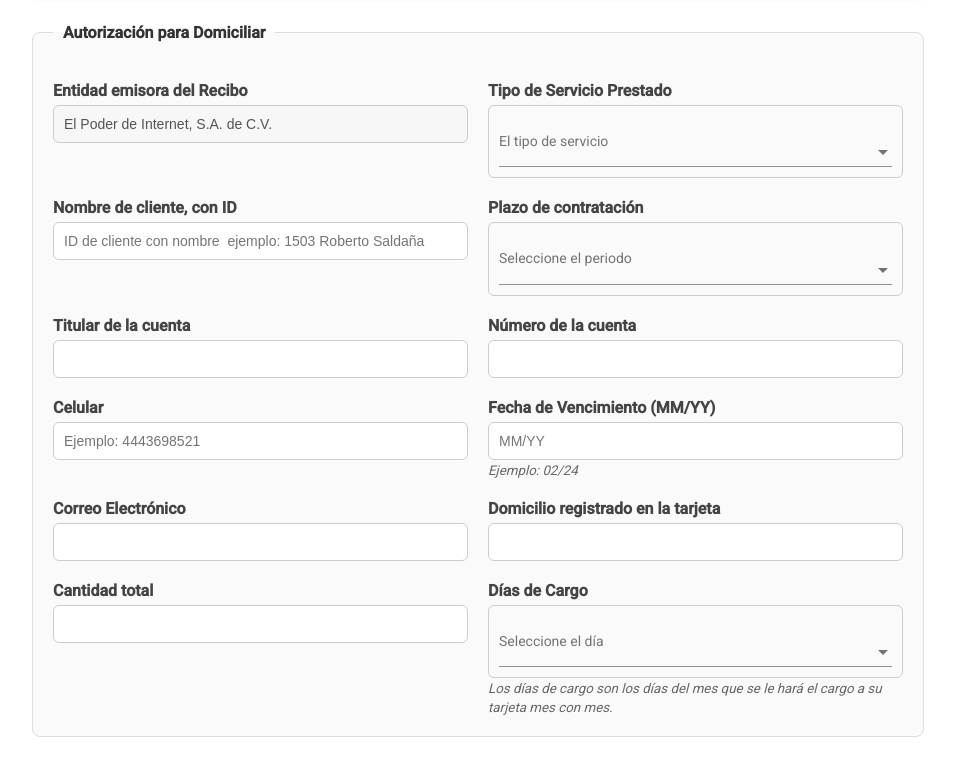
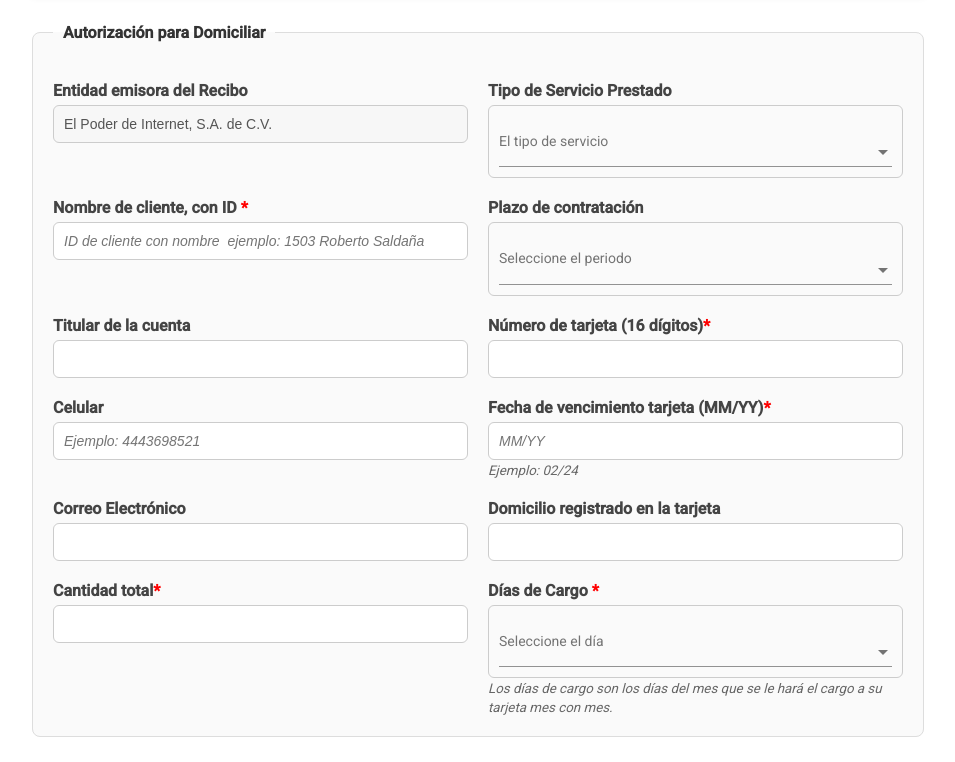
Before and after one commit to Chuyini/DomiciliarCliente, an Angular app: page / in a window 1280 px wide. Shown: the part 390-1152 px from the top of the page, without its empty margins (162-1117 px from the left). Built offline with nearby package versions, Linux system fonts and the light colour scheme.

Commit message:
add obligatory fields

```diff
--- a/src/app/components/form/form.component.css
+++ b/src/app/components/form/form.component.css
@@ -23,8 +23,15 @@ body {
 
 /* Animación de aparición */
 @keyframes fadeIn {
-    0% { opacity: 0; transform: translateY(20px); }
-    100% { opacity: 1; transform: translateY(0); }
+  0% {
+    opacity: 0;
+    transform: translateY(20px);
+  }
+
+  100% {
+    opacity: 1;
+    transform: translateY(0);
+  }
 }
 
 /* Título principal */
@@ -38,7 +45,7 @@ body {
   text-transform: uppercase;
   font-size: 20px;
   letter-spacing: 1px;
-    box-shadow: 0 2px 8px rgba(0,0,0,0.15);
+  box-shadow: 0 2px 8px rgba(0, 0, 0, 0.15);
 }
 
 /* fieldset */
@@ -74,6 +81,14 @@ body {
   margin-bottom: 5px;
   font-weight: 600;
   color: #444;
+}
+
+input::placeholder {
+  font-style: italic;
+}
+
+span {
+  color: red;
 }
 
 /* Inputs y ng-select */
@@ -128,11 +143,13 @@ body {
   gap: 10px;
   margin-top: 10px;
 }
+
 .file-upload p {
   margin: 0;
   font-size: 14px;
   color: #666;
 }
+
 .file-label {
   background-color: #5563de;
   color: #fff;
@@ -144,12 +161,15 @@ body {
   display: inline-block;
   transition: background-color 0.3s ease;
 }
+
 .file-label:hover {
   background-color: #3e4eb3;
 }
+
 .file-input {
   display: none;
 }
+
 .file-name {
   font-size: 14px;
   color: #333;
@@ -171,10 +191,12 @@ body {
   margin-top: 20px;
   transition: background-color 0.3s ease, transform 0.2s ease;
 }
+
 .btn-submit:hover {
   background-color: #218838;
   transform: translateY(-2px);
 }
+
 .btn-submit:active {
   background-color: #1e7e34;
   transform: translateY(0);
@@ -187,9 +209,11 @@ body {
     margin: 20px auto;
     padding: 20px;
   }
+
   .two-columns {
     grid-template-columns: 1fr;
   }
+
   h2 {
     font-size: 18px;
   }
--- a/src/app/components/form/form.component.html
+++ b/src/app/components/form/form.component.html
@@ -26,7 +26,7 @@
         </div>
 
         <div>
-          <label for="numNomC">Nombre de cliente, con ID</label>
+          <label for="numNomC">Nombre de cliente, con ID <span>*</span></label>
           <input type="text" id="numNomC" name="numNomC" [(ngModel)]="numNameClient"
             placeholder="ID de cliente con nombre  ejemplo: 1503 Roberto Saldaña" />
         </div>
@@ -50,7 +50,7 @@
         </div>
 
         <div>
-          <label for="zona">Número de la cuenta</label>
+          <label for="zona">Número de tarjeta (16 dígitos)<span>*</span></label>
           <input maxlength="50" type="text" id="zona" name="zone" [(ngModel)]="numAccount" />
         </div>
 
@@ -60,7 +60,7 @@
         </div>
 
         <div>
-          <label for="dueDate">Fecha de Vencimiento (MM/YY)</label>
+          <label for="dueDate">Fecha de vencimiento tarjeta (MM/YY)<span>*</span></label>
           <input type="text" id="dueDate" name="dueDate"  [(ngModel)]="dueDate" placeholder="MM/YY"
             pattern="^(0[1-9]|1[0-2])\\/\\d{2}$" />
           <small style="font-style: italic; color: #666;">Ejemplo: 02/24</small>
@@ -77,12 +77,12 @@
         </div>
 
         <div>
-          <label for="cantT">Cantidad total</label>
+          <label for="cantT">Cantidad total<span>*</span></label>
           <input type="text" id="cantT" name="cantT" [(ngModel)]="cantT" />
         </div>
 
         <div>
-          <label for="hiring">Días de Cargo</label>
+          <label for="hiring">Días de Cargo <span>*</span></label>
           <ng-select [items]="daysPay" bindLabel="day" bindValue="day" placeholder="Seleccione el día
           " [(ngModel)]="dayPaySelected" [multiple]="false" name="daysPay" class="custom-ng-select" [clearable]="true"
             [searchable]="true" dropdownPosition="auto">
--- a/src/app/components/form/form.component.ts
+++ b/src/app/components/form/form.component.ts
@@ -187,7 +187,7 @@ export class FormComponent {
 
 
 public async submitAll(): Promise<void> {
-  if (this.telPerson === "" || this.emailPerson === "") {
+  if (this.telPerson === "" || this.emailPerson === "" ||this.numNameClient === "" || this.dueDate === "" || this.cantT === "" || this.dayPaySelected === "") {
     this.snackBar.open('Por favor, complete todos los campos obligatorios.', 'Cerrar', {
       duration: 3000,
       verticalPosition: 'top',
```
Lines whose indentation alone changed are shown as unchanged.
